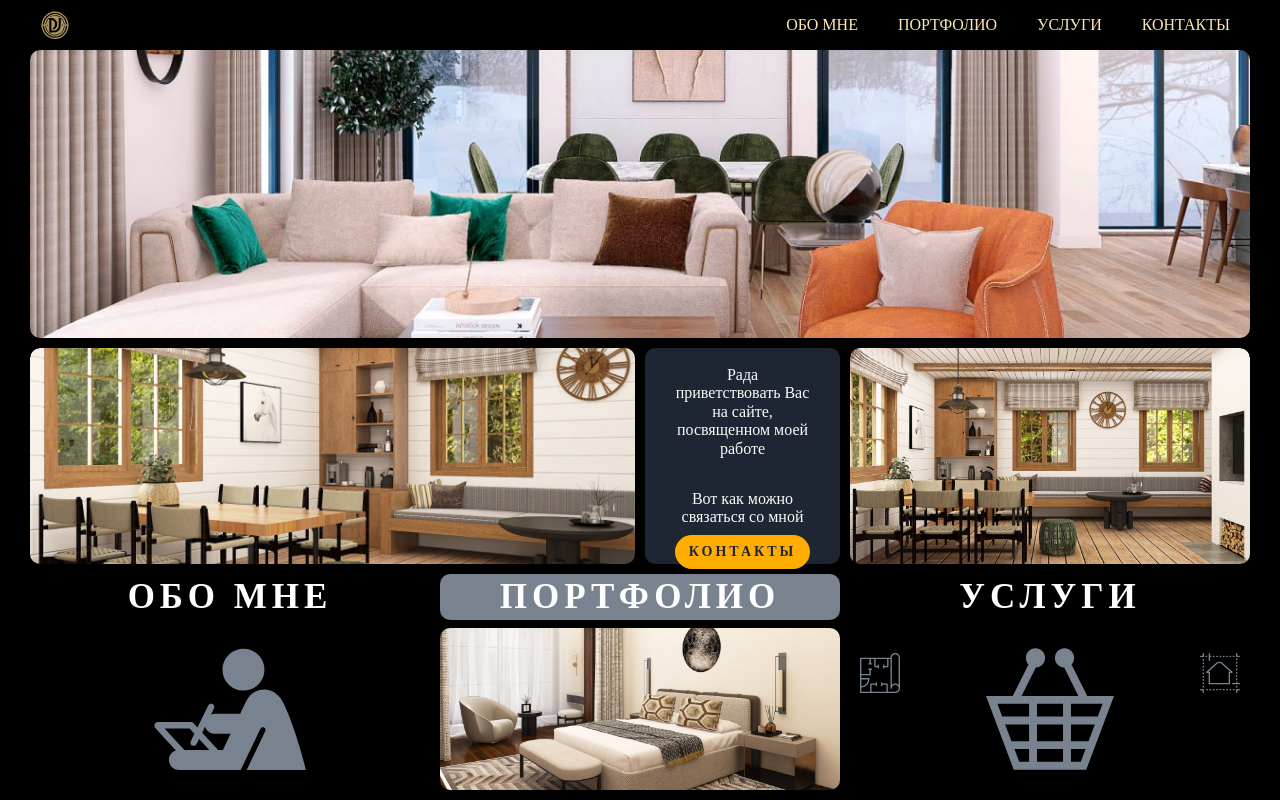
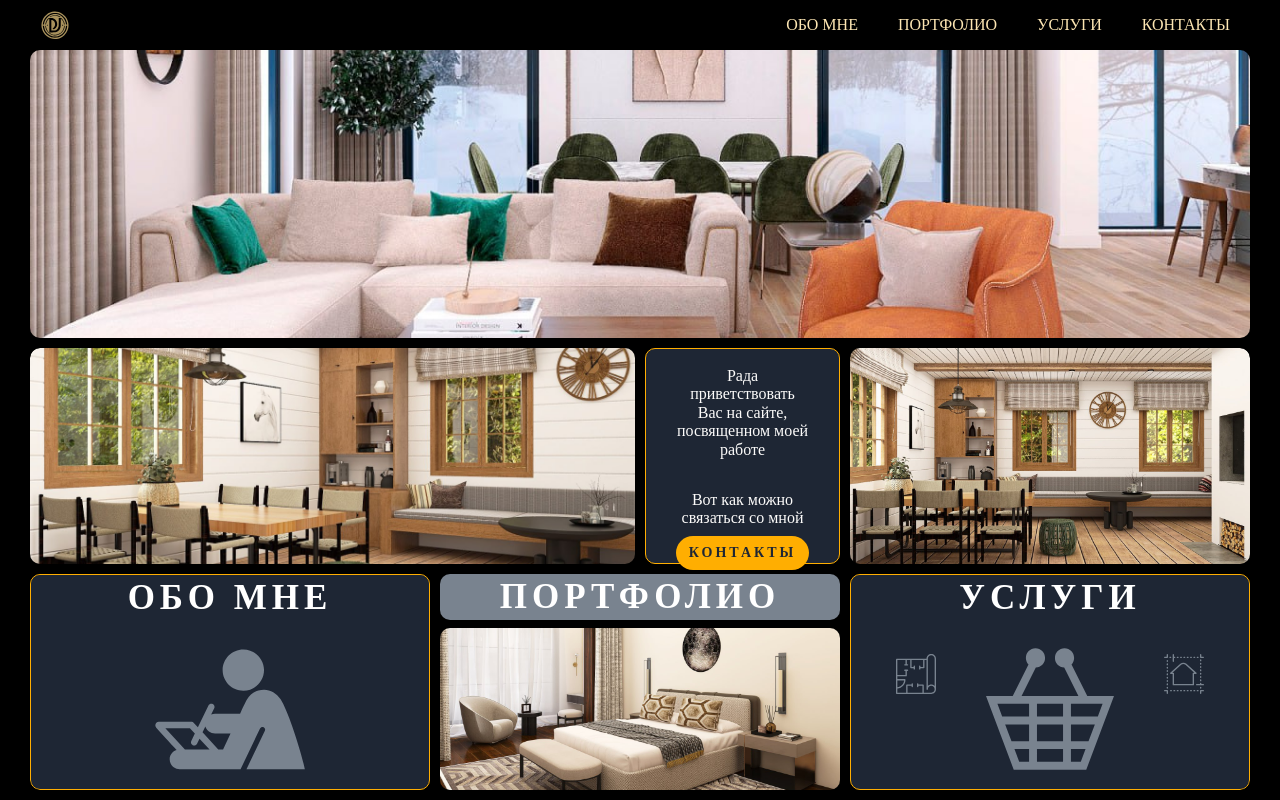
Before and after one commit to Dmitry-Dudarev/valentina-app, a React (Create React App) app: page / in a window 1280 px wide. Built offline with nearby package versions, Linux system fonts and the light colour scheme; the HTML template or start-up script is replaced by a standard one.

Commit message:
refact: склрректированы стили

```diff
--- a/src/components/Main/Main.css
+++ b/src/components/Main/Main.css
@@ -60,6 +60,7 @@
   align-items: center;
   padding: 18px 30px;
   background-color: #1e2634;
+  border: 1px solid #ffae01;
 }
 
 .main__banner-text {
@@ -105,6 +106,7 @@
   font-size: 35px;
   line-height: 1.3;
   letter-spacing: 5px;
+  background-color: #1e2634;
 }
 
 .main__grid-portfolio-link-title {
@@ -124,10 +126,12 @@
 .main__grid-about-me-link {
   grid-column: 1 / span 2;
   grid-row: 2;
+  border: 1px solid #ffae01;
+  background-color: #1e2634;
 }
 
 .main__grid-about-me-link:hover .main__grid-cell-image {
-  background-color: #ffad03;
+  background-color: #ffad01;
   background-image: url('../../images/about-me__icon_black.svg');
 }
 
@@ -150,10 +154,12 @@
 .main__grid-services-link {
   grid-column: 5 / span 2;
   grid-row: 2 / span 1;
+  background-color: #1e2634;
+  border: 1px solid #ffae01;
 }
 
 .main__grid-services-link:hover .main__grid-cell-services-section {
-  background-color: #ffad03;
+  background-color: #ffad01;
 }
 
 .main__grid-services-link:hover .main__interior-design-icon {
@@ -173,10 +179,11 @@
   grid-template-columns: min-content 1fr min-content;
   grid-template-rows: repeat(2, 1fr);
   flex-grow: 1;
-  padding: 10px 10px;
+  padding: 10px 45px;
   justify-items: center;
   border-radius: 10px;
   overflow: hidden;
+  transition: background-color 0.8s;
 }
 
 .main__interior-design-icon {
```
